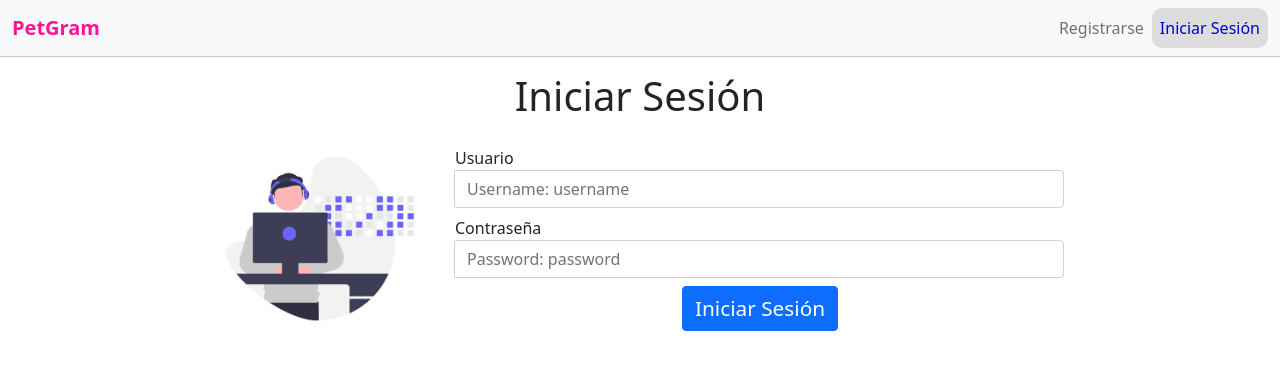
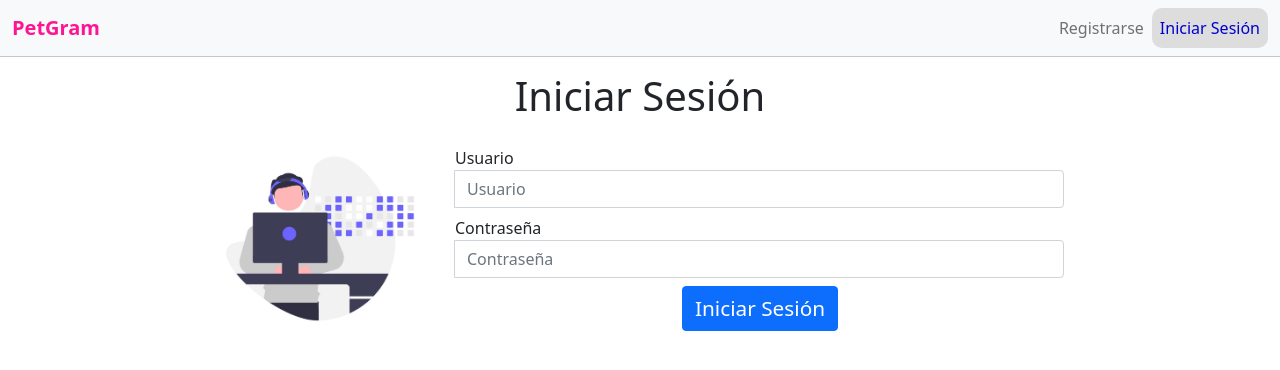
Before and after one commit to EleomarPL/petgram, a React (Create React App) app in the folder frontend/: page /login in a window 1280 px wide. Shown: the top 370 px of the page. Built offline with nearby package versions, Linux system fonts and the light colour scheme.

Commit message:
frontend: remove placeholder and added form tag

```diff
--- a/frontend/src/pages/Login.js
+++ b/frontend/src/pages/Login.js
@@ -12,7 +12,9 @@ const Login = () => {
   const [isLoading, setIsLoading] = useState(false);
   const {login} = useLogin();
 
-  const handleLogin = () => {
+  const handleLogin = (evt) => {
+    evt.preventDefault();
+
     if (!(password && username)) {
       notifyWarning('Rellene todos los campos');
     } else {
@@ -37,23 +39,24 @@ const Login = () => {
           </picture>
         </div>
         <div className="container-inputs-login">
+          <form onSubmit={ handleLogin }>
             <div className="input-group flex-column mb-2 mt-2">
               <label htmlFor="user" id="addon-wrapping">Usuario</label>
               <input type="text" className="form-control w-100"
-              placeholder="Username: username" id="user"
+                placeholder="Usuario" id="user"
                 value={ username } onChange={ (evt) => setUsername(evt.target.value) }
               />
             </div>
             <div className="input-group flex-column mb-2">
               <label htmlFor="password" id="addon-wrapping">Contraseña</label>
               <input type="password" className="form-control w-100"
-              placeholder="Password: password" id="password"
+                placeholder="Contraseña" id="password"
                 value={ password } onChange={ (evt) => setPassword(evt.target.value) }
               />
             </div>
             <div className="d-flex justify-content-center mb-2">
-            <button type="button" className="btn btn-primary button-media"
-              style={ {fontSize: '1.3rem'} } onClick={ handleLogin }
+              <button type="submit" className="btn btn-primary button-media"
+                style={ {fontSize: '1.3rem'} }
                 disabled={ isLoading }
               >
                 { isLoading &&
@@ -62,6 +65,7 @@ const Login = () => {
                 Iniciar Sesión
               </button>
             </div>
+          </form>
         </div>
       </div>
     </section>
```
Lines whose indentation alone changed are shown as unchanged.
